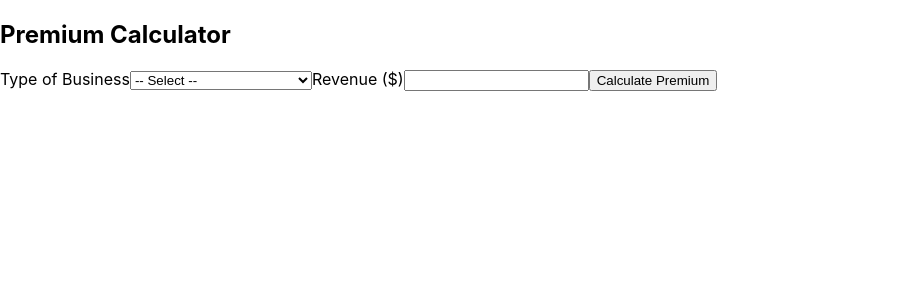
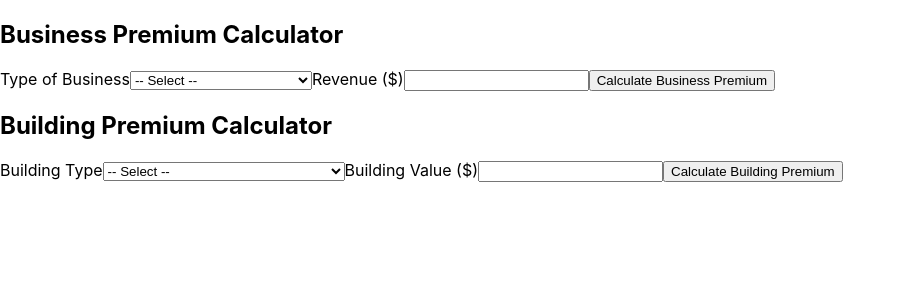
Before and after one commit to princh13/premium-calculator, a React (Create React App) app: page / in a window 1280 px wide. Shown: the top 300 px of the page, without its empty margins (0-905 px from the left). Built offline with nearby package versions, Linux system fonts and the light colour scheme.

Commit message:
adding building premium

```diff
--- a/src/App.js
+++ b/src/App.js
@@ -1,11 +1,12 @@
 import { useState } from "react";
 
 export default function App() {
+  // Business premium states
   const [business, setBusiness] = useState("");
   const [revenue, setRevenue] = useState("");
-  const [premium, setPremium] = useState(null);
+  const [businessPremium, setBusinessPremium] = useState(null);
 
-  const rates = {
+  const businessRates = {
     Electrical: 2.5,
     Drywall: 1.5,
     Excavation: 6,
@@ -20,18 +21,37 @@ export default function App() {
     Manufacturing: 2,
   };
 
-  const calculatePremium = () => {
+  const calculateBusinessPremium = () => {
     if (!business || !revenue) return;
-    const rate = rates[business];
-    const calc = (parseFloat(revenue) / 1000) * rate;
-    setPremium(calc.toFixed(2));
+    const rate = businessRates[business];
+    const premium = (parseFloat(revenue) / 1000) * rate;
+    setBusinessPremium(premium.toFixed(2));
+  };
+
+  // Building premium states
+  const [buildingType, setBuildingType] = useState("");
+  const [buildingValue, setBuildingValue] = useState("");
+  const [rate, setRate] = useState("");
+  const [buildingPremium, setBuildingPremium] = useState(null);
+
+  const buildingRates = {
+    "Sprinkler System & Non Combustible": [0.05, 0.1, 0.15],
+    "No Sprinkler System & Wood Frame": [0.25, 0.35, 0.5],
+  };
+
+  const calculateBuildingPremium = () => {
+    if (!buildingType || !buildingValue || !rate) return;
+    const premium = (parseFloat(buildingValue) / 100) * parseFloat(rate);
+    setBuildingPremium(premium.toFixed(2));
   };
 
   return (
-    <div className="p-6 max-w-md mx-auto bg-white rounded-2xl shadow-md space-y-4">
-      <h2 className="text-xl font-bold">Premium Calculator</h2>
+    <div className="p-6 max-w-md mx-auto bg-white rounded-2xl shadow-md space-y-6">
+      {/* Business Section */}
+      <div>
+        <h2 className="text-xl font-bold">Business Premium Calculator</h2>
 
-      <label className="block">
+        <label className="block mt-2">
           <span className="text-gray-700">Type of Business</span>
           <select
             className="mt-1 block w-full border rounded p-2"
@@ -39,7 +59,7 @@ export default function App() {
             onChange={(e) => setBusiness(e.target.value)}
           >
             <option value="">-- Select --</option>
-          {Object.keys(rates).map((type) => (
+            {Object.keys(businessRates).map((type) => (
               <option key={type} value={type}>
                 {type}
               </option>
@@ -47,7 +67,7 @@ export default function App() {
           </select>
         </label>
 
-      <label className="block">
+        <label className="block mt-2">
           <span className="text-gray-700">Revenue ($)</span>
           <input
             type="number"
@@ -58,19 +78,83 @@ export default function App() {
         </label>
 
         <button
-        className="w-full bg-blue-600 text-white rounded p-2"
-        onClick={calculatePremium}
+          className="w-full bg-blue-600 text-white rounded p-2 mt-3"
+          onClick={calculateBusinessPremium}
         >
-        Calculate Premium
+          Calculate Business Premium
         </button>
 
-      {premium && (
-        <div className="p-3 bg-gray-100 rounded">
-          <p>
-            <strong>Calculated Premium:</strong> ${premium}
-          </p>
+        {businessPremium && (
+          <div className="p-3 bg-gray-100 rounded mt-2">
+            <strong>Calculated Business Premium:</strong> ${businessPremium}
           </div>
         )}
       </div>
+
+      {/* Building Section */}
+      <div>
+        <h2 className="text-xl font-bold">Building Premium Calculator</h2>
+
+        <label className="block mt-2">
+          <span className="text-gray-700">Building Type</span>
+          <select
+            className="mt-1 block w-full border rounded p-2"
+            value={buildingType}
+            onChange={(e) => {
+              setBuildingType(e.target.value);
+              setRate(""); // reset rate
+            }}
+          >
+            <option value="">-- Select --</option>
+            {Object.keys(buildingRates).map((type) => (
+              <option key={type} value={type}>
+                {type}
+              </option>
+            ))}
+          </select>
+        </label>
+
+        {buildingType && (
+          <label className="block mt-2">
+            <span className="text-gray-700">Rate</span>
+            <select
+              className="mt-1 block w-full border rounded p-2"
+              value={rate}
+              onChange={(e) => setRate(e.target.value)}
+            >
+              <option value="">-- Select Rate --</option>
+              {buildingRates[buildingType].map((r) => (
+                <option key={r} value={r}>
+                  {r}
+                </option>
+              ))}
+            </select>
+          </label>
+        )}
+
+        <label className="block mt-2">
+          <span className="text-gray-700">Building Value ($)</span>
+          <input
+            type="number"
+            className="mt-1 block w-full border rounded p-2"
+            value={buildingValue}
+            onChange={(e) => setBuildingValue(e.target.value)}
+          />
+        </label>
+
+        <button
+          className="w-full bg-green-600 text-white rounded p-2 mt-3"
+          onClick={calculateBuildingPremium}
+        >
+          Calculate Building Premium
+        </button>
+
+        {buildingPremium && (
+          <div className="p-3 bg-gray-100 rounded mt-2">
+            <strong>Calculated Building Premium:</strong> ${buildingPremium}
+          </div>
+        )}
+      </div>
+    </div>
   );
 }
```
Lines whose indentation alone changed are shown as unchanged.
